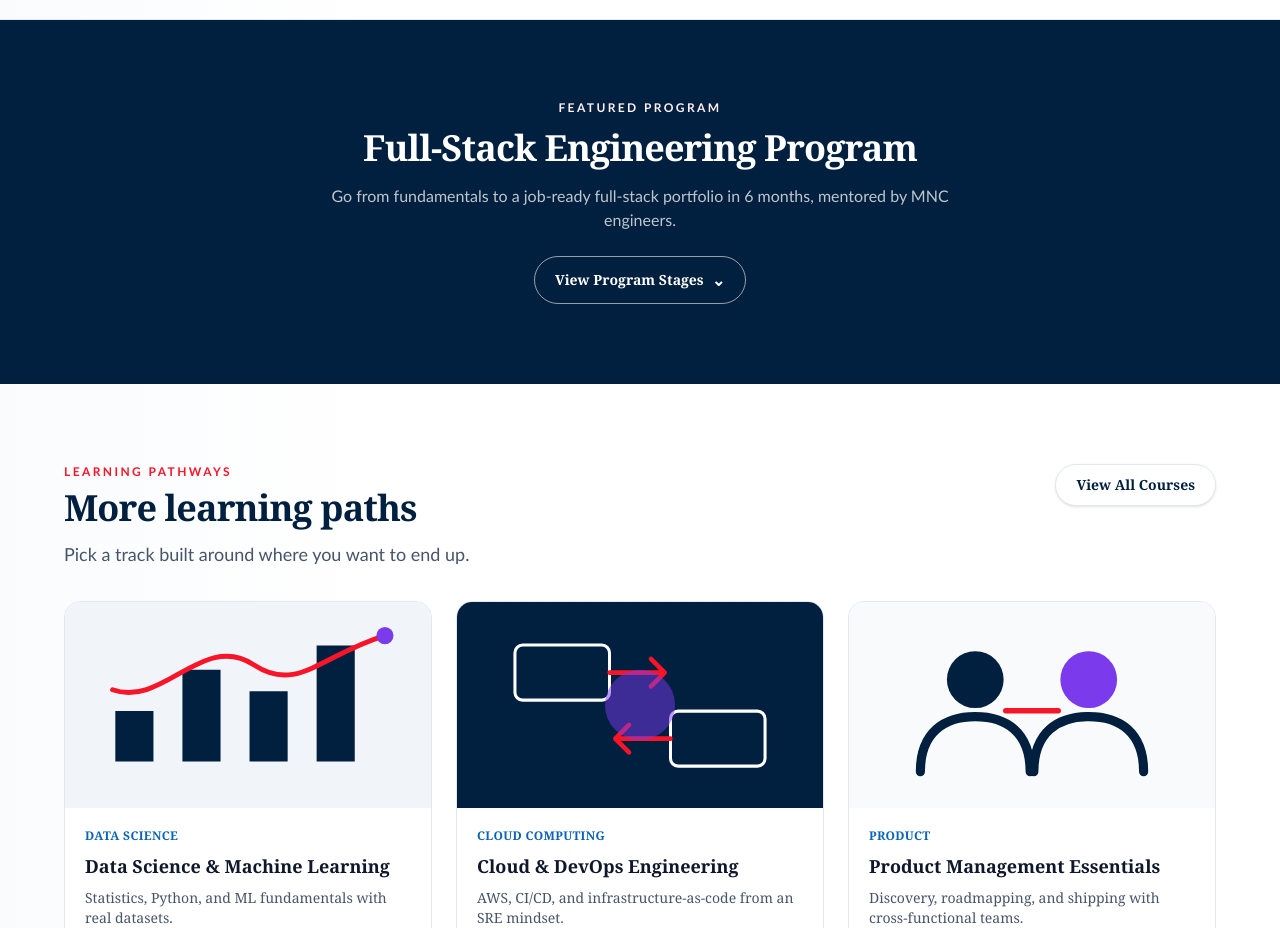
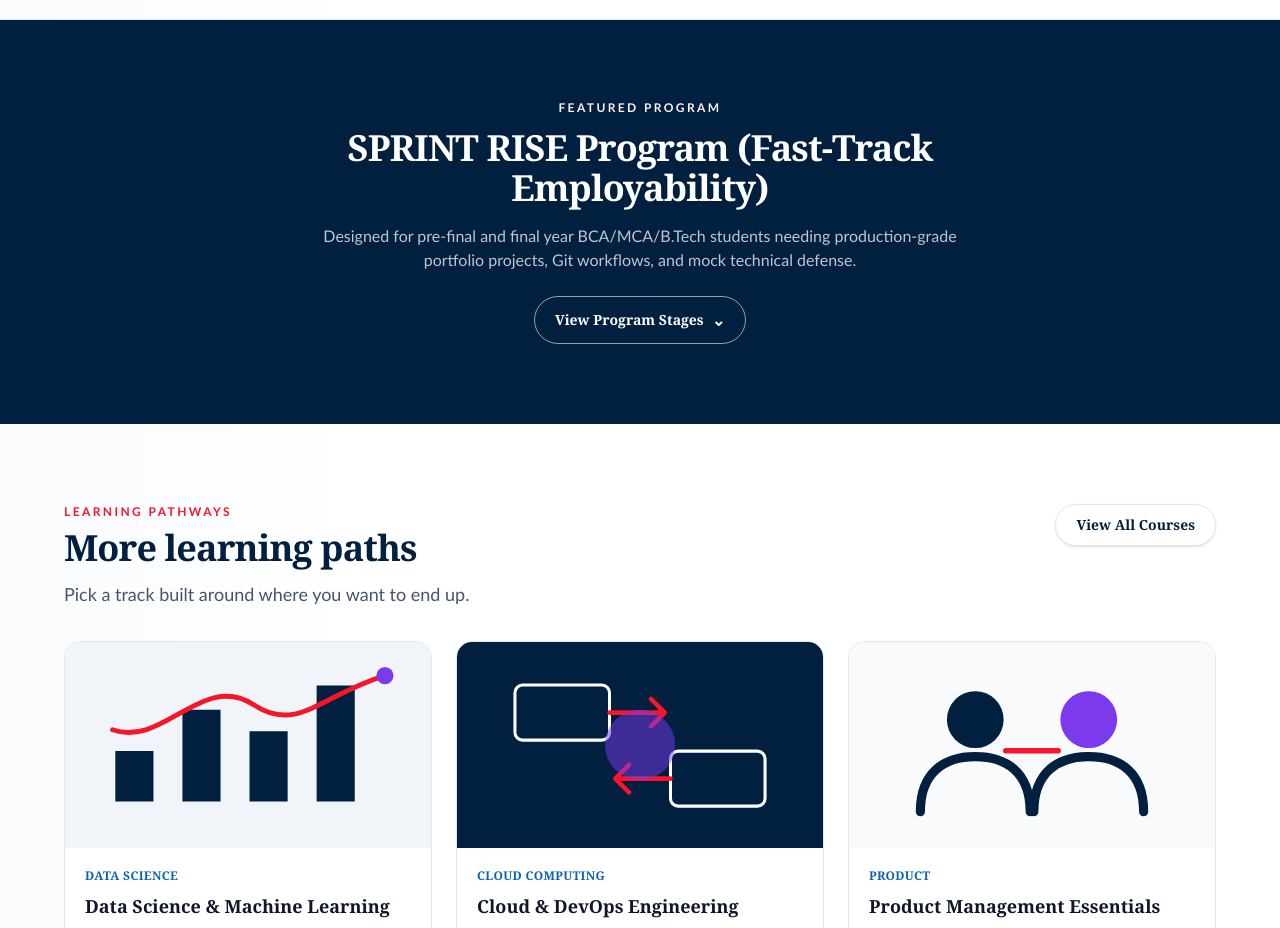
Before and after one commit to ITWala2025/Sprint_HB, a Next.js app: page / in a window 1280 px wide. Shown: the part 1000-1928 px from the top of the page. Built offline with nearby package versions, Linux system fonts and the light colour scheme.

Commit message:
feat: update featured course details to reflect new program title and description

```diff
--- a/src/data/data.js
+++ b/src/data/data.js
@@ -63,9 +63,9 @@ export const featuredProgramStages = [
 // Sections 6.4 / 6.5 — Featured Course + More Courses share the Course shape
 export const featuredCourse = {
   courseId: "crs-001",
-  title: "Full-Stack Engineering Program",
+  title: "SPRINT RISE Program (Fast-Track Employability)",
   shortDescription:
-    "Go from fundamentals to a job-ready full-stack portfolio in 6 months, mentored by MNC engineers.",
+    "Designed for pre-final and final year BCA/MCA/B.Tech students needing production-grade portfolio projects, Git workflows, and mock technical defense.",
   thumbnailUrl: "/images/courses/abstract-code.svg",
   instructorName: "Ananya Rao",
   category: "Software Engineering",
```
